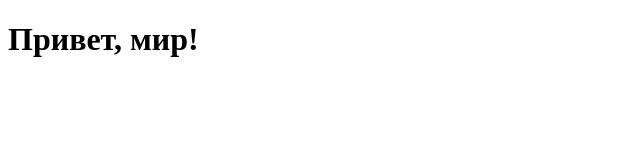
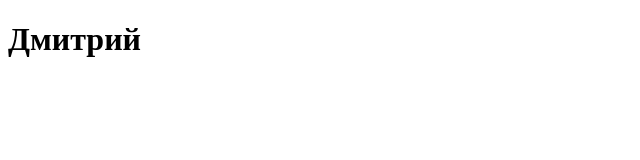
Before and after one commit to Saturn-Altaya/poluspf, a plain HTML site: page index.html in a window 1280 px wide. Shown: the whole page, without its empty margins (0-640 px from the left). Drawn offline with Linux system fonts and the light colour scheme.

Commit message:
Новый

```diff
--- a/index.html
+++ b/index.html
@@ -6,6 +6,6 @@
     <title>Document</title>
 </head>
 <body>
-    <h1>Привет, мир!</h1>
+    <h1>Дмитрий</h1>
 </body>
 </html>
```
